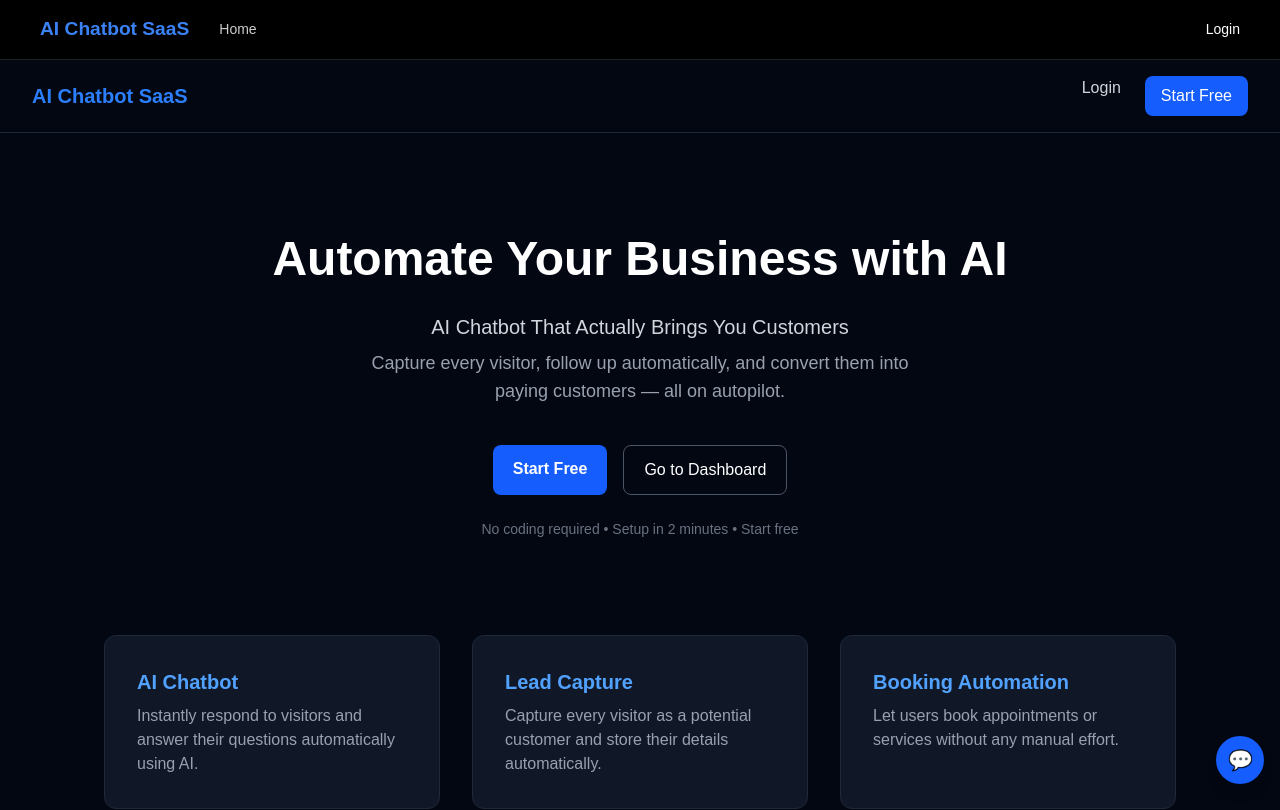
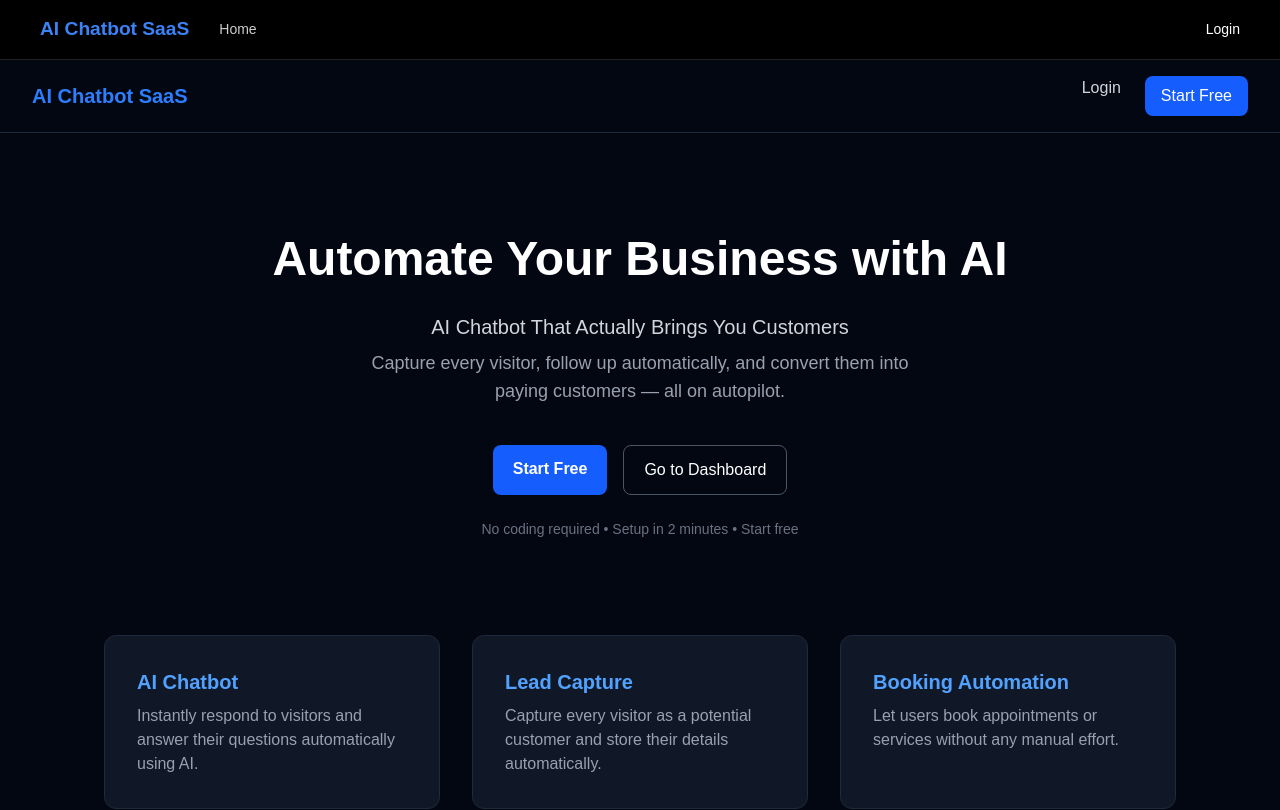
Before and after one commit to snapcartgo/ai-chatbot-saas, a Next.js app: page / in a window 1280 px wide. Shown: the top 810 px of the page. Built offline with nearby package versions, Linux system fonts and the light colour scheme; no server answers; the database is empty.

Commit message:
updated ChatWidget.tsx4

```diff
--- a/app/page.tsx
+++ b/app/page.tsx
@@ -122,8 +122,7 @@ export default function HomeClient() {
         </p>
       </div>
 
-      {/* CHAT */}
-      <ChatWidget />
+
 
     </main>
   );
```
